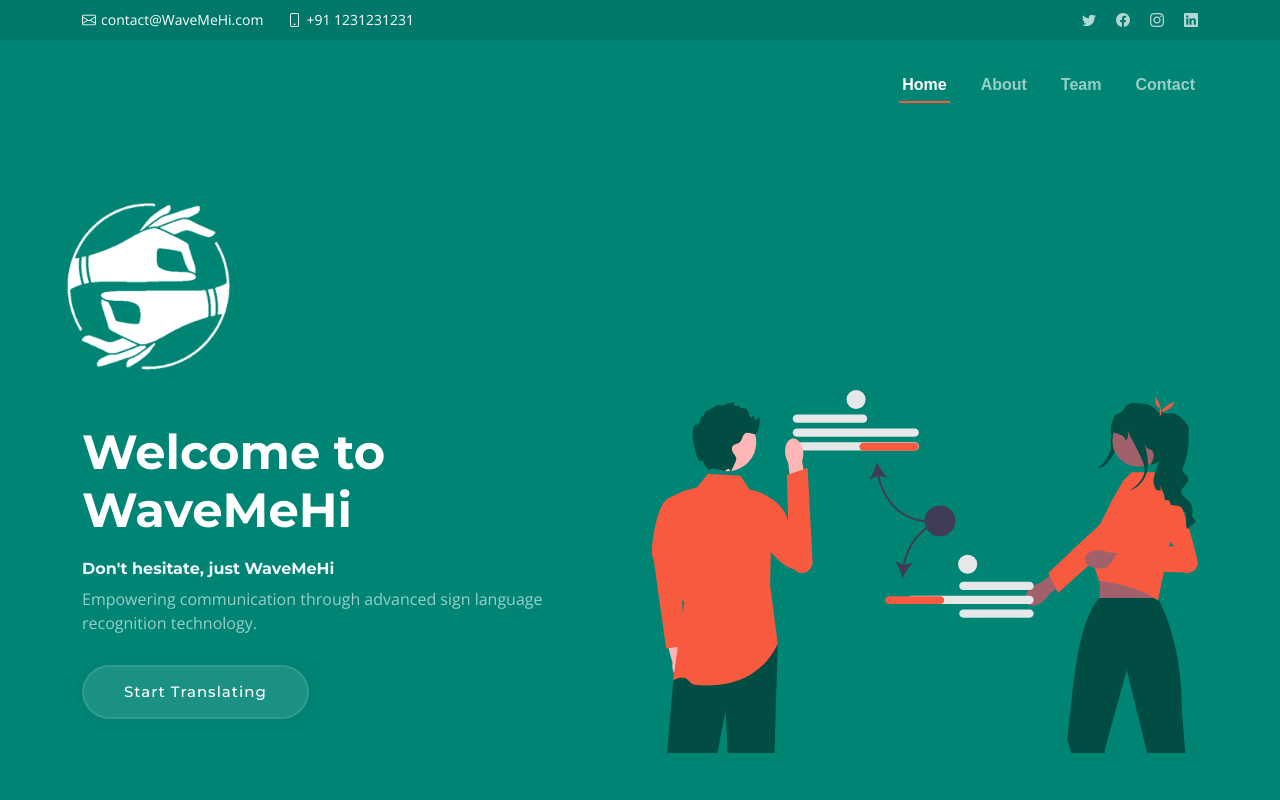
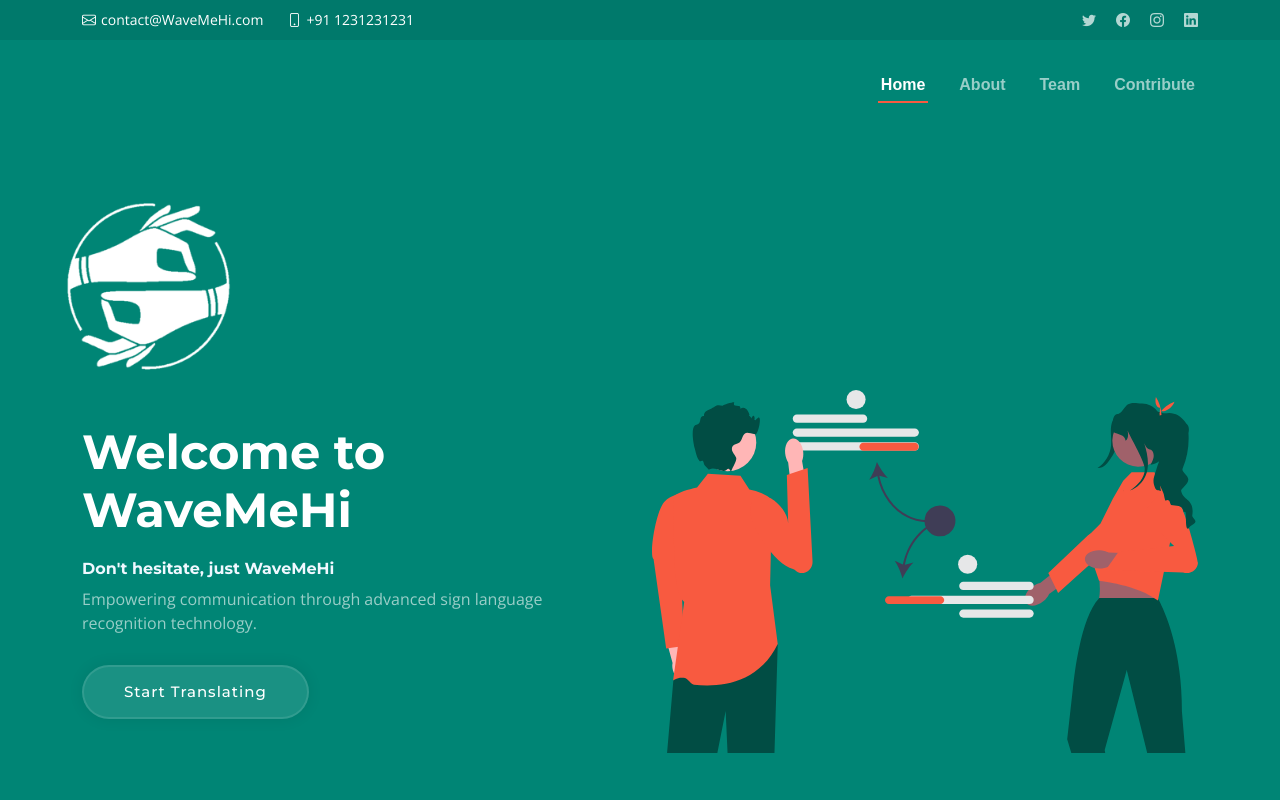
Before and after one commit to agrawalpreetika/WavemeHiHackHers.github.io, a plain HTML site: page index.html in a window 1280 px wide. Shown: the top 800 px of the page. Drawn offline with nearby package versions, Linux system fonts and the light colour scheme.

Commit message:
Update index.html

```diff
--- a/index.html
+++ b/index.html
@@ -93,7 +93,7 @@
               <li><a href="#">Drop Down 4</a></li>
             </ul> -->
           <!-- </li> -->
-          <li><a href="#contact">Contact</a></li>
+          <li><a href="#contact">Contribute</a></li>
         </ul>
       </nav><!-- .navbar -->
 
```
